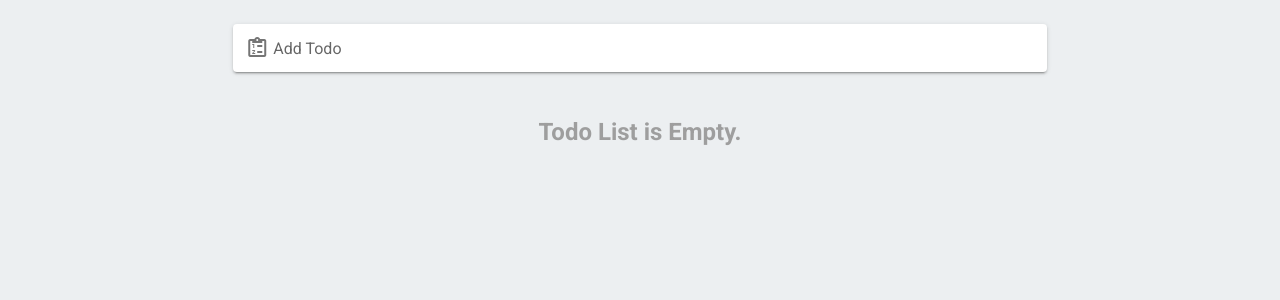
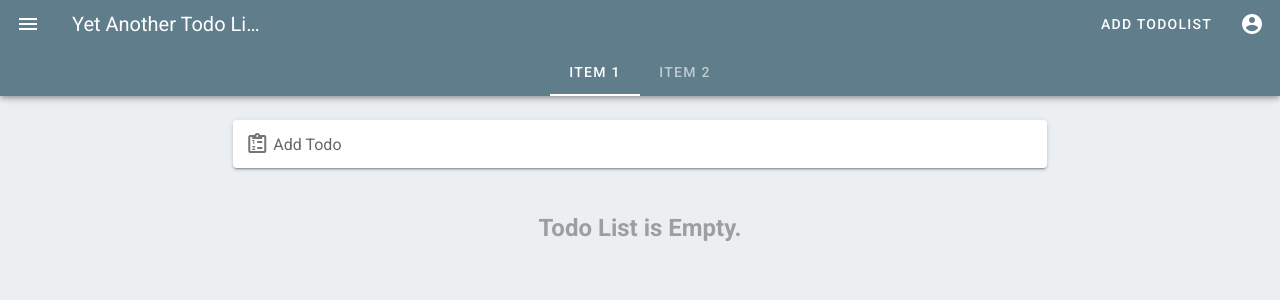
Before and after one commit to nakarinh14/vuetify-todo, a Vue app: page / in a window 1280 px wide. Shown: the top 300 px of the page. Built offline with nearby package versions, Linux system fonts and the light colour scheme; no server answers; the database is empty; sample sign-in values are in the browser's storage.

Commit message:
Add app bar for user profile and multiple todo lists

```diff
--- a/src/App.vue
+++ b/src/App.vue
@@ -1,29 +1,40 @@
 <template>
   <v-app>
-<!--    <v-app-bar>-->
-<!--      <v-spacer />-->
-<!--      <v-app-bar-title>-->
-<!--        <h1 class="font-weight-bold display-1">Yet Another Todo-List..</h1>-->
-<!--      </v-app-bar-title>-->
-<!--      <template v-slot:extension>-->
-<!--        <v-tabs-->
-<!--          centered-->
-<!--          background-color="blue-grey lighten-7"-->
-<!--          dark-->
-<!--          next-icon="mdi-arrow-right-bold-box-outline"-->
-<!--          prev-icon="mdi-arrow-left-bold-box-outline"-->
-<!--          show-arrows-->
-<!--        >-->
-<!--          <v-tab>Tab 1</v-tab>-->
-<!--          <v-tab>Tab 2</v-tab>-->
-<!--          <v-tab>Tab 3</v-tab>-->
-<!--        </v-tabs>-->
-<!--      </template>-->
-<!--    </v-app-bar>-->
-
-    <v-main
-      class="blue-grey lighten-5"
+    <v-app-bar
+      v-if="$store.getters['auth/user']"
+      color="blue-grey lighten-7"
+      dense
+      dark
+      app
     >
+      <v-app-bar-nav-icon></v-app-bar-nav-icon>
+      <v-app-bar-title>Yet Another Todo List</v-app-bar-title>
+      <v-spacer></v-spacer>
+      <v-btn
+        text
+        dark
+      >
+        ADD TODOLIST
+      </v-btn>
+      <AvatarProfile></AvatarProfile>
+      <template v-slot:extension>
+        <v-tabs
+          centered
+          background-color="blue-grey lighten-7"
+          dark
+          show-arrows
+        >
+          <v-tab
+            v-for="i in 2"
+            :key="i"
+            :href="'#tab-' + i"
+          >
+            Item {{ i }}
+          </v-tab>
+        </v-tabs>
+      </template>
+    </v-app-bar>
+    <v-main class="blue-grey lighten-5">
       <v-container fluid >
         <router-view></router-view>
       </v-container>
@@ -33,12 +44,10 @@
 
 <script>
 
+import AvatarProfile from '@/components/AvatarProfile.vue';
+
 export default {
   name: 'App',
+  components: { AvatarProfile },
 };
 </script>
-<style scoped>
-  .body{
-    background-color: grey;
-  }
-</style>
--- /dev/null
+++ b/src/components/AvatarProfile.vue
@@ -0,0 +1,61 @@
+<template>
+  <v-menu
+    bottom
+    min-width="200px"
+    rounded
+    offset-y
+  >
+    <template v-slot:activator="{ on }">
+      <v-btn
+        icon
+        v-on="on"
+      >
+        <v-avatar>
+          <v-icon dark>
+            mdi-account-circle
+          </v-icon>
+        </v-avatar>
+      </v-btn>
+    </template>
+    <v-card>
+      <v-list-item-content class="justify-center">
+        <div class="mx-auto text-center">
+          <p class="caption mt-1">
+            {{ userProfile.email }}
+          </p>
+          <v-divider class="my-3"></v-divider>
+          <v-btn
+            depressed
+            rounded
+            text
+            @click="onClickLogout"
+          >
+            LOGOUT
+          </v-btn>
+        </div>
+      </v-list-item-content>
+    </v-card>
+  </v-menu>
+</template>
+
+<script>
+import { mapGetters } from 'vuex';
+
+export default {
+  name: 'AvatarProfile',
+  methods: {
+    onClickLogout() {
+      this.$router.push({ name: 'Login' });
+    },
+  },
+  computed: {
+    ...mapGetters({
+      userProfile: 'auth/user',
+    }),
+  },
+};
+</script>
+
+<style scoped>
+
+</style>
```
